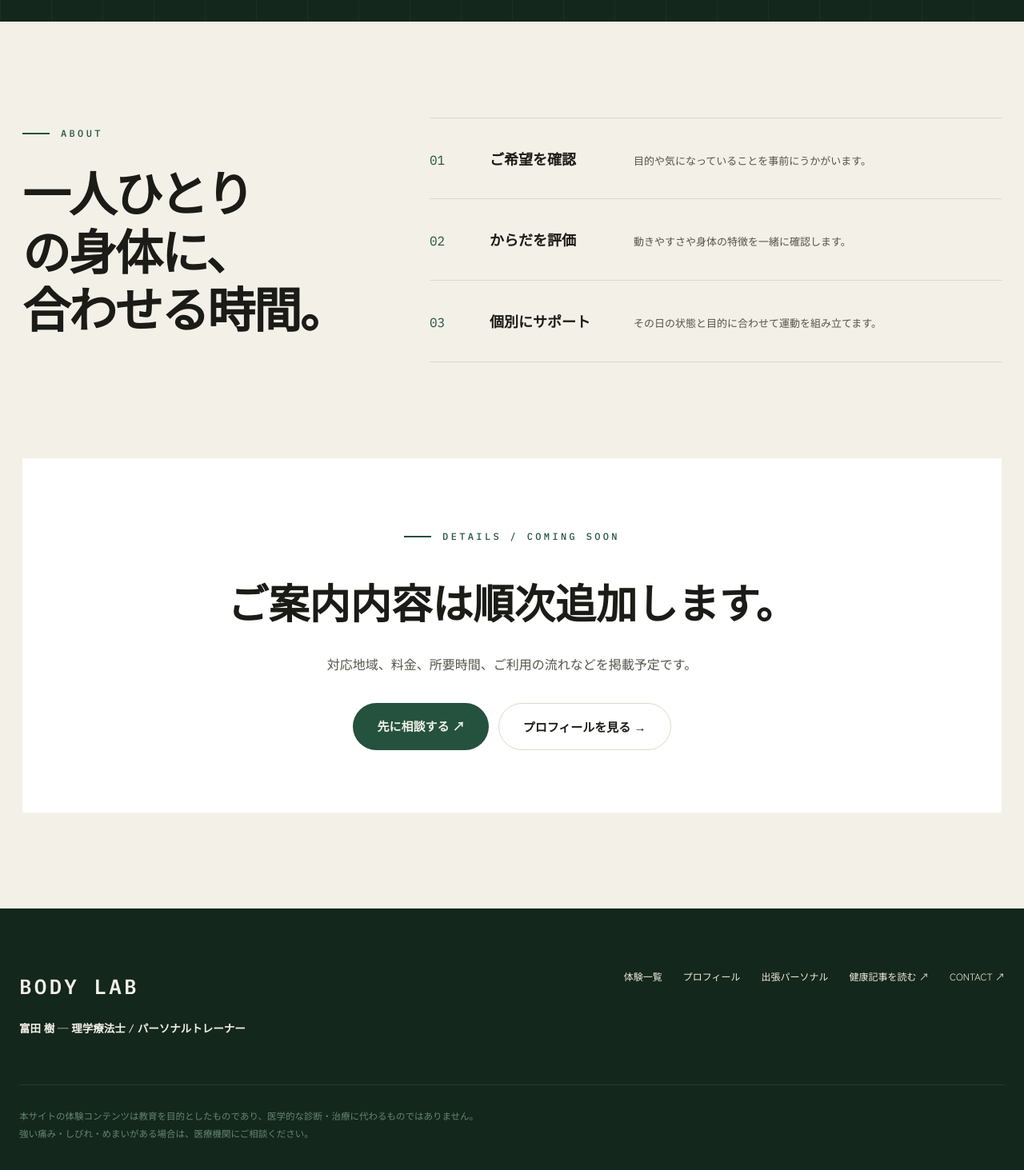
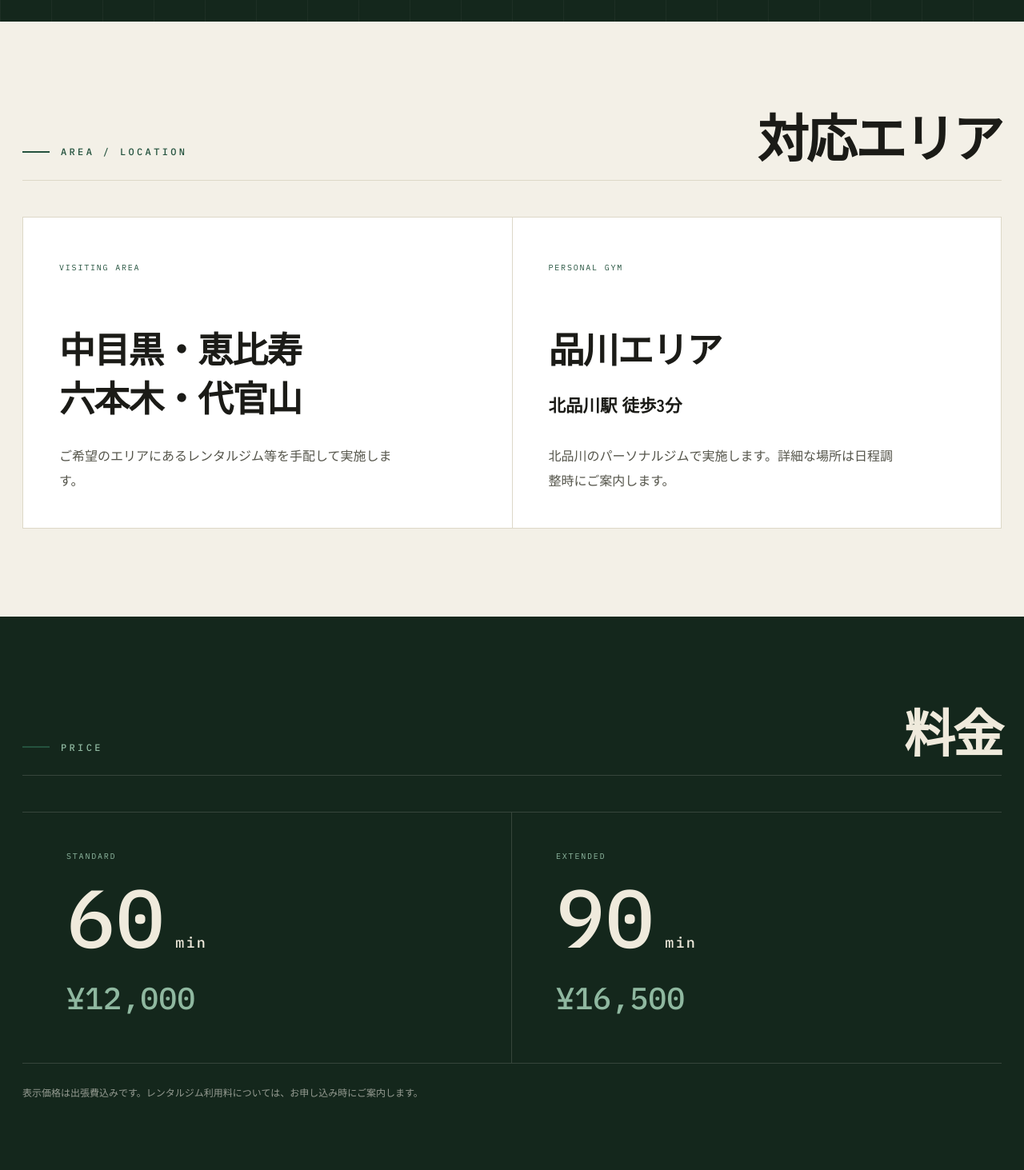
Before and after one commit to tomynote2025/motion-lab, a React (Vite) app: page /personal-training in a window 1280 px wide. Shown: the part 720-2183 px from the top of the page at 80% size. Built offline with nearby package versions, Linux system fonts and the light colour scheme.

Commit message:
出張パーソナルの地域料金と利用案内を追加

```diff
--- a/src/index.css
+++ b/src/index.css
@@ -3173,6 +3173,185 @@ body.has-custom-cursor input[type='range'] {
   padding: 120px 28px;
 }
 
+.personal-info-section,
+.personal-price-section,
+.personal-flow-section {
+  max-width: 1280px;
+  margin: 0 auto;
+  padding: 110px 28px;
+}
+
+.personal-section-heading {
+  display: flex;
+  justify-content: space-between;
+  align-items: end;
+  gap: 30px;
+  margin-bottom: 45px;
+  padding-bottom: 24px;
+  border-bottom: 1px solid var(--line);
+}
+
+.personal-section-heading h2 {
+  font-size: clamp(38px, 5vw, 68px);
+  line-height: 1;
+  letter-spacing: -0.045em;
+}
+
+.personal-area-grid {
+  display: grid;
+  grid-template-columns: repeat(2, 1fr);
+  gap: 1px;
+  background: var(--line);
+  border: 1px solid var(--line);
+}
+
+.personal-area-grid article {
+  min-height: 350px;
+  padding: 45px;
+  background: var(--panel);
+}
+
+.personal-area-grid article > span,
+.personal-price-grid article > span {
+  font-family: var(--font-en);
+  font-size: 10px;
+  letter-spacing: 0.18em;
+  color: var(--green);
+}
+
+.personal-area-grid h3 {
+  margin-top: 60px;
+  font-size: clamp(30px, 3.5vw, 50px);
+  line-height: 1.35;
+  letter-spacing: -0.035em;
+}
+
+.personal-area-grid h3 small {
+  font-size: 0.48em;
+  letter-spacing: 0;
+}
+
+.personal-area-grid p {
+  max-width: 440px;
+  margin-top: 28px;
+  color: var(--muted);
+  line-height: 1.9;
+}
+
+.personal-price-section {
+  max-width: none;
+  padding-right: max(28px, calc((100vw - 1280px) / 2));
+  padding-left: max(28px, calc((100vw - 1280px) / 2));
+  background: var(--stage);
+  color: var(--stage-text);
+}
+
+.personal-price-section .personal-section-heading {
+  border-color: rgba(243, 240, 231, 0.15);
+}
+
+.personal-price-section .section-index {
+  color: var(--green-soft);
+}
+
+.personal-price-grid {
+  display: grid;
+  grid-template-columns: repeat(2, 1fr);
+  border-top: 1px solid rgba(243, 240, 231, 0.15);
+}
+
+.personal-price-grid article {
+  display: grid;
+  gap: 26px;
+  padding: 46px 55px;
+  border-bottom: 1px solid rgba(243, 240, 231, 0.15);
+}
+
+.personal-price-grid article:first-child {
+  border-right: 1px solid rgba(243, 240, 231, 0.15);
+}
+
+.personal-price-grid article > span {
+  color: var(--green-soft);
+}
+
+.personal-price-grid b {
+  font-family: var(--font-en);
+  font-size: clamp(62px, 8vw, 108px);
+  font-weight: 500;
+  line-height: 0.8;
+}
+
+.personal-price-grid b small {
+  font-size: 0.18em;
+  letter-spacing: 0.12em;
+}
+
+.personal-price-grid strong {
+  font-family: var(--font-en);
+  font-size: clamp(28px, 3vw, 42px);
+  font-weight: 500;
+  color: var(--green-soft);
+}
+
+.personal-price-note {
+  margin-top: 25px;
+  color: rgba(243, 240, 231, 0.58);
+  font-size: 12px;
+  line-height: 1.8;
+}
+
+.personal-services-section {
+  padding-top: 120px;
+}
+
+.personal-flow-section {
+  padding-top: 30px;
+}
+
+.personal-flow-list {
+  display: grid;
+  grid-template-columns: repeat(4, 1fr);
+  border: 1px solid var(--line);
+}
+
+.personal-flow-list article {
+  min-height: 300px;
+  padding: 30px;
+  border-right: 1px solid var(--line);
+}
+
+.personal-flow-list article:last-child {
+  border-right: 0;
+}
+
+.personal-flow-list article > span {
+  display: block;
+  font-family: var(--font-en);
+  color: var(--green);
+}
+
+.personal-flow-list h3 {
+  margin-top: 70px;
+  font-size: 20px;
+}
+
+.personal-flow-list p {
+  margin-top: 18px;
+  color: var(--muted);
+  font-size: 13px;
+  line-height: 1.9;
+}
+
+.personal-booking-cta > small {
+  display: block;
+  max-width: 760px;
+  margin: 38px auto 0;
+  color: var(--faint);
+  font-size: 10px;
+  line-height: 1.8;
+}
+
 .personal-page-heading h2 {
   margin-top: 26px;
   font-size: clamp(38px, 4.7vw, 66px);
@@ -3519,6 +3698,18 @@ body.has-custom-cursor input[type='range'] {
     max-width: 620px;
   }
 
+  .personal-flow-list {
+    grid-template-columns: repeat(2, 1fr);
+  }
+
+  .personal-flow-list article:nth-child(2) {
+    border-right: 0;
+  }
+
+  .personal-flow-list article:nth-child(-n + 2) {
+    border-bottom: 1px solid var(--line);
+  }
+
   .lab-index-hero {
     grid-template-columns: 1fr;
     gap: 55px;
@@ -3628,6 +3819,56 @@ body.has-custom-cursor input[type='range'] {
   .personal-page-section {
     gap: 48px;
     padding: 80px 18px;
+  }
+
+  .personal-info-section,
+  .personal-price-section,
+  .personal-flow-section {
+    padding: 75px 18px;
+  }
+
+  .personal-section-heading {
+    align-items: flex-start;
+    flex-direction: column;
+  }
+
+  .personal-area-grid,
+  .personal-price-grid,
+  .personal-flow-list {
+    grid-template-columns: 1fr;
+  }
+
+  .personal-area-grid article {
+    min-height: auto;
+    padding: 32px 25px;
+  }
+
+  .personal-area-grid h3 {
+    margin-top: 38px;
+  }
+
+  .personal-price-grid article {
+    padding: 38px 22px;
+  }
+
+  .personal-price-grid article:first-child {
+    border-right: 0;
+  }
+
+  .personal-flow-list article,
+  .personal-flow-list article:nth-child(2) {
+    min-height: auto;
+    padding: 28px 24px 35px;
+    border-right: 0;
+    border-bottom: 1px solid var(--line);
+  }
+
+  .personal-flow-list article:last-child {
+    border-bottom: 0;
+  }
+
+  .personal-flow-list h3 {
+    margin-top: 28px;
   }
 
   .personal-feature-list article {
--- a/src/pages/PersonalTrainingPage.tsx
+++ b/src/pages/PersonalTrainingPage.tsx
@@ -2,10 +2,18 @@ import { useEffect } from 'react';
 import { Link } from 'react-router-dom';
 import { BLOG_BASE } from '../data/blogLinks';
 
-const FEATURES = [
-  ['01', 'ご希望を確認', '目的や気になっていることを事前にうかがいます。'],
-  ['02', 'からだを評価', '動きやすさや身体の特徴を一緒に確認します。'],
-  ['03', '個別にサポート', 'その日の状態と目的に合わせて運動を組み立てます。'],
+const SERVICES = [
+  ['01', '姿勢・動作チェック', '立ち方、歩き方、身体の使い方を確認し、現在の特徴を一緒に整理します。'],
+  ['02', '筋膜コンディショニング', '身体の状態に合わせ、筋膜の滑走と動きやすさを意識した調整を行います。'],
+  ['03', 'アスリートパフォーマンス', '競技特性と目標に合わせ、動作の質、パワー、安定性の向上を目指します。'],
+  ['04', '慢性的な不調への運動サポート', '慢性的な痛みや動きにくさに配慮しながら、無理のない運動を組み立てます。'],
+];
+
+const FLOW = [
+  ['01', '申し込みフォーム', '希望エリア、希望日時、目的などをご記入ください。'],
+  ['02', '日程・場所の調整', '内容を確認し、実施日時と利用するジムをご案内します。'],
+  ['03', '問診票を入力', '日程確定後にお送りする問診票へ、身体の状態や既往歴などをご入力ください。'],
+  ['04', 'セッション当日', '内容を確認したうえで、評価とトレーニングを行います。'],
 ];
 
 export function PersonalTrainingPage() {
@@ -19,21 +27,52 @@ export function PersonalTrainingPage() {
         <span className="section-index">VISITING PERSONAL TRAINING</span>
         <h1>あなたの場所で、<br /><em>からだと向き合う。</em></h1>
         <p>
-          理学療法士の視点を活かし、一人ひとりに合わせて行う出張パーソナルトレーニング。
-          正式なサービス内容は現在準備中です。
+          理学療法士の視点を活かし、目的と身体の状態に合わせて行う
+          完全予約制のパーソナルトレーニングです。
         </p>
         <a href={`${BLOG_BASE}/contact`} target="_blank" rel="noreferrer" className="cta-primary">
-          ご相談・お問い合わせ ↗
+          申し込みフォームへ ↗
         </a>
       </header>
 
-      <section className="personal-page-section">
+      <section className="personal-info-section">
+        <div className="personal-section-heading">
+          <span className="section-index">AREA / LOCATION</span>
+          <h2>対応エリア</h2>
+        </div>
+        <div className="personal-area-grid">
+          <article>
+            <span>VISITING AREA</span>
+            <h3>中目黒・恵比寿<br />六本木・代官山</h3>
+            <p>ご希望のエリアにあるレンタルジム等を手配して実施します。</p>
+          </article>
+          <article>
+            <span>PERSONAL GYM</span>
+            <h3>品川エリア<br /><small>北品川駅 徒歩3分</small></h3>
+            <p>北品川のパーソナルジムで実施します。詳細な場所は日程調整時にご案内します。</p>
+          </article>
+        </div>
+      </section>
+
+      <section className="personal-price-section">
+        <div className="personal-section-heading">
+          <span className="section-index">PRICE</span>
+          <h2>料金</h2>
+        </div>
+        <div className="personal-price-grid">
+          <article><span>STANDARD</span><b>60<small> min</small></b><strong>¥12,000</strong></article>
+          <article><span>EXTENDED</span><b>90<small> min</small></b><strong>¥16,500</strong></article>
+        </div>
+        <p className="personal-price-note">表示価格は出張費込みです。レンタルジム利用料については、お申し込み時にご案内します。</p>
+      </section>
+
+      <section className="personal-page-section personal-services-section">
         <div className="personal-page-heading">
-          <span className="section-index">ABOUT</span>
-          <h2>一人ひとりの身体に、<br />合わせる時間。</h2>
+          <span className="section-index">SERVICE</span>
+          <h2>身体を見て、<br />必要なことを選ぶ。</h2>
         </div>
         <div className="personal-feature-list">
-          {FEATURES.map(([number, title, description]) => (
+          {SERVICES.map(([number, title, description]) => (
             <article key={number}>
               <span>{number}</span>
               <h3>{title}</h3>
@@ -43,14 +82,31 @@ export function PersonalTrainingPage() {
         </div>
       </section>
 
-      <section className="personal-coming-soon">
-        <span className="section-index">DETAILS / COMING SOON</span>
-        <h2>ご案内内容は順次追加します。</h2>
-        <p>対応地域、料金、所要時間、ご利用の流れなどを掲載予定です。</p>
+      <section className="personal-flow-section">
+        <div className="personal-section-heading">
+          <span className="section-index">HOW TO BOOK</span>
+          <h2>ご利用の流れ</h2>
+        </div>
+        <div className="personal-flow-list">
+          {FLOW.map(([number, title, description]) => (
+            <article key={number}>
+              <span>{number}</span>
+              <h3>{title}</h3>
+              <p>{description}</p>
+            </article>
+          ))}
+        </div>
+      </section>
+
+      <section className="personal-coming-soon personal-booking-cta">
+        <span className="section-index">BOOKING / CONTACT</span>
+        <h2>まずはご希望を<br />お聞かせください。</h2>
+        <p>希望エリアと日時を確認し、折り返しご連絡します。</p>
         <div className="personal-page-actions">
-          <a href={`${BLOG_BASE}/contact`} target="_blank" rel="noreferrer" className="cta-primary">先に相談する ↗</a>
+          <a href={`${BLOG_BASE}/contact`} target="_blank" rel="noreferrer" className="cta-primary">申し込みフォームへ ↗</a>
           <Link to="/profile" className="cta-ghost">プロフィールを見る →</Link>
         </div>
+        <small>本サービスは医学的な診断・治療の代わりとなるものではありません。強い痛みやしびれ等がある場合は、事前に医療機関へご相談ください。</small>
       </section>
     </div>
   );
--- a/src/sections/PersonalTrainingPromo.tsx
+++ b/src/sections/PersonalTrainingPromo.tsx
@@ -19,8 +19,8 @@ export function PersonalTrainingPromo() {
 
         <div className="personal-promo-copy">
           <p>
-            ご自宅などへ伺い、一人ひとりの目的や身体の状態に合わせて行う出張パーソナルトレーニングです。
-            詳しい内容・対応地域・料金は専用ページで順次ご案内します。
+            レンタルジム等で、一人ひとりの目的や身体の状態に合わせて行う出張パーソナルトレーニングです。
+            中目黒・恵比寿・六本木・代官山と、北品川のパーソナルジムで対応します。
           </p>
           <Link to="/personal-training" className="personal-promo-link">
             出張パーソナルの案内を見る <span>→</span>
```
Also changed, not shown: 1 other file (tests, documents, lock files or other folders).
